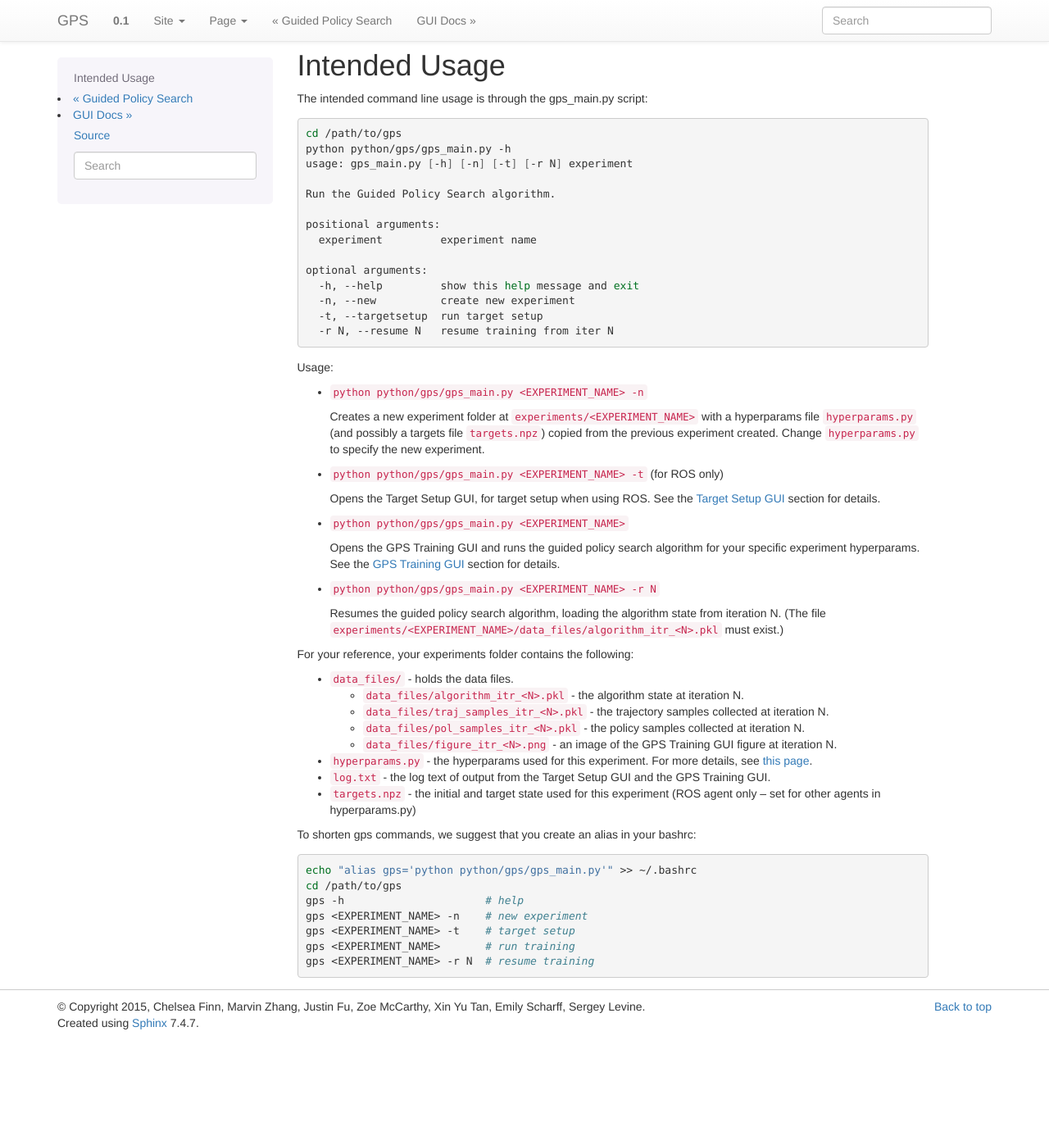
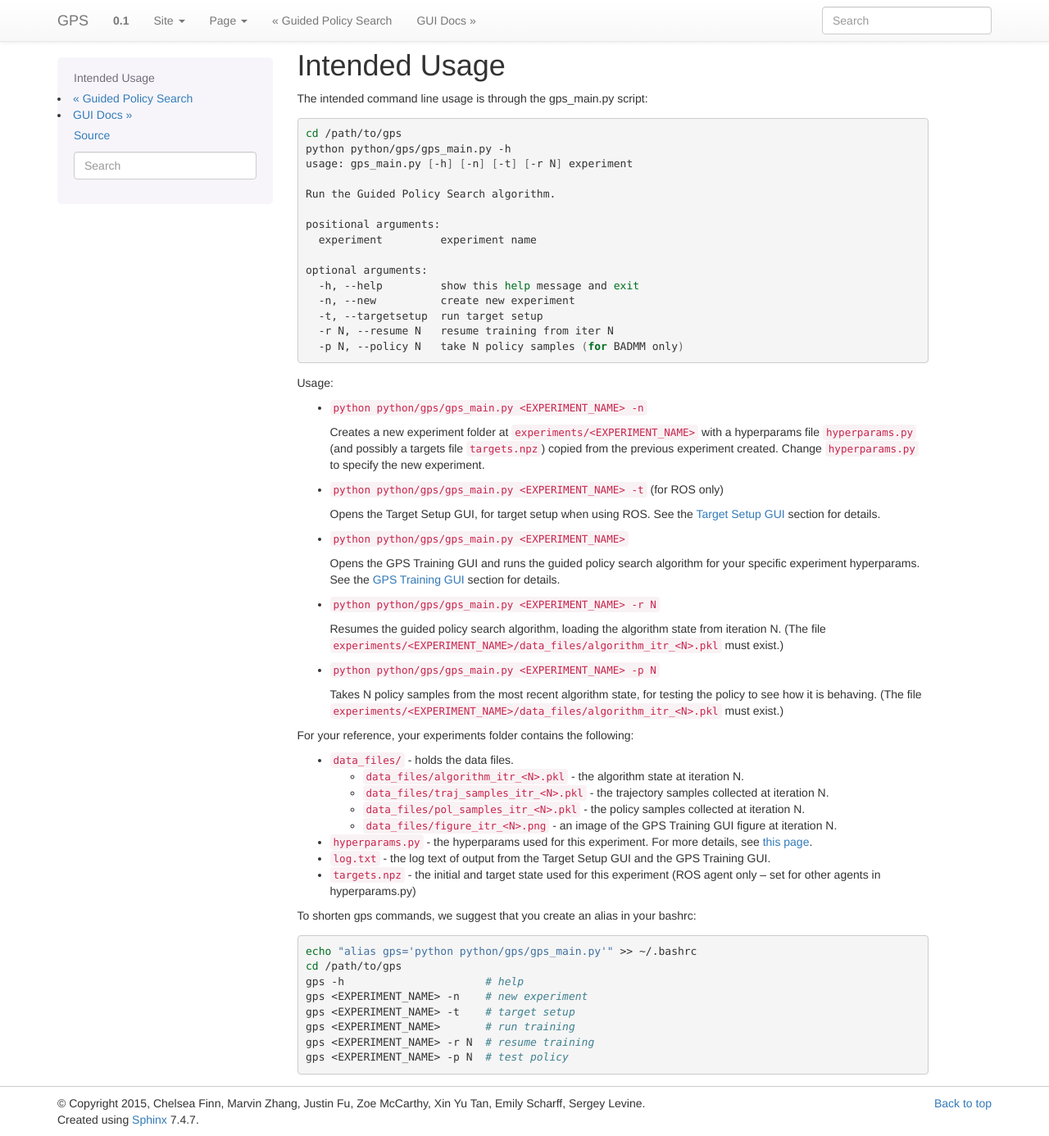
Before and after one commit to cbfinn/gps, a Sphinx documentation site: the page built from docs/usage.md, in a window 1280 px wide and 1386 px high. Shown: the whole window at 82% size. Built offline with Sphinx 7.4.7, drawn with Linux system fonts in a browser that asks for light colours.

Commit message:
updated usage documentation to reflect gps --policy N command

````diff
--- a/docs/usage.md
+++ b/docs/usage.md
@@ -17,6 +17,7 @@ optional arguments:
   -n, --new          create new experiment
   -t, --targetsetup  run target setup
   -r N, --resume N   resume training from iter N
+  -p N, --policy N   take N policy samples (for BADMM only)
 ```
 Usage:
 * `python python/gps/gps_main.py <EXPERIMENT_NAME> -n`
@@ -34,6 +35,10 @@ Usage:
 * `python python/gps/gps_main.py <EXPERIMENT_NAME> -r N`
 
   Resumes the guided policy search algorithm, loading the algorithm state from iteration N. (The file `experiments/<EXPERIMENT_NAME>/data_files/algorithm_itr_<N>.pkl` must exist.)
+
+* `python python/gps/gps_main.py <EXPERIMENT_NAME> -p N`
+
+  Takes N policy samples from the most recent algorithm state, for testing the policy to see how it is behaving. (The file `experiments/<EXPERIMENT_NAME>/data_files/algorithm_itr_<N>.pkl` must exist.)
 
 
 For your reference, your experiments folder contains the following:
@@ -56,4 +61,5 @@ gps <EXPERIMENT_NAME> -n    # new experiment
 gps <EXPERIMENT_NAME> -t    # target setup
 gps <EXPERIMENT_NAME>       # run training
 gps <EXPERIMENT_NAME> -r N  # resume training
+gps <EXPERIMENT_NAME> -p N  # test policy
 ```
````
